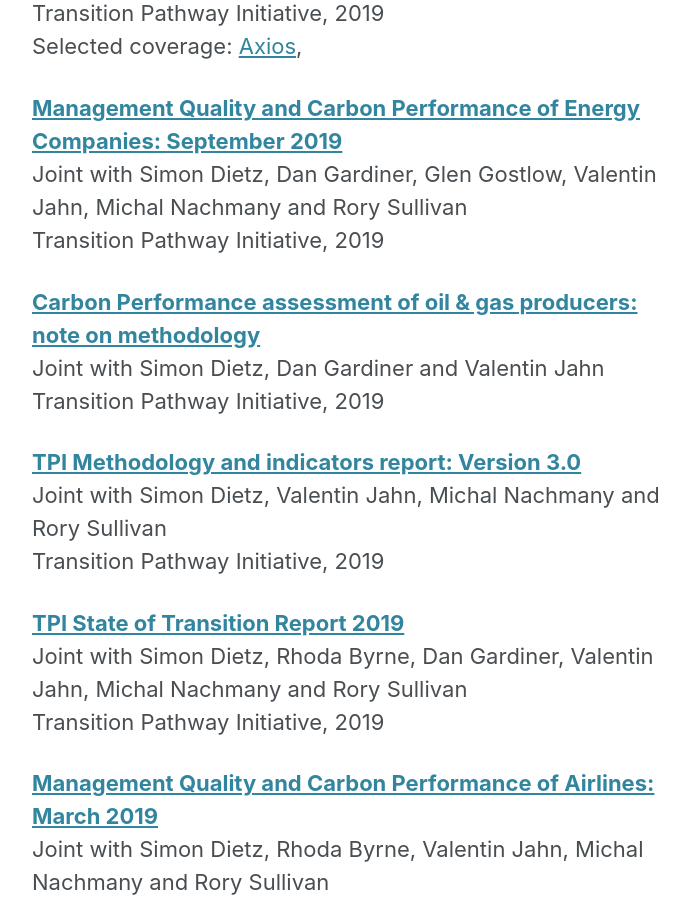
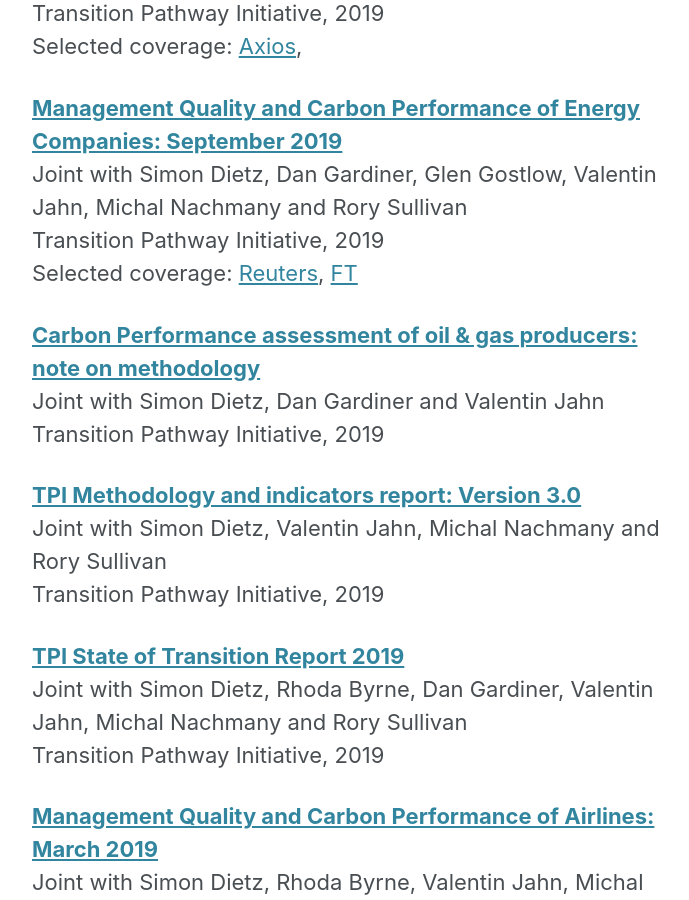
Before and after one commit to JolienNoels/joliennoels.github.io, a Jekyll site: the page built from _pages/research.md, in a window 1280 px wide and 900 px high, scrolled down 390 px. Shown: the whole window, without its empty margins (290-979 px from the left). Built offline with Jekyll 4.4.1, drawn with Linux system fonts in a browser that asks for light colours; cached includes are drawn as plain includes; nearby versions of some CDN libraries.

Commit message:
Update research.md

```diff
--- a/_pages/research.md
+++ b/_pages/research.md
@@ -14,6 +14,7 @@
 **[Management Quality and Carbon Performance of Energy Companies: September 2019](http://www.lse.ac.uk/GranthamInstitute/tpi/wp-content/uploads/2019/09/Management-quality-and-carbon-performance-of-energy-sectors-final-180919.pdf)**
   Joint with Simon Dietz, Dan Gardiner, Glen Gostlow, Valentin Jahn, Michal Nachmany and Rory Sullivan
   Transition Pathway Initiative, 2019
+  Selected coverage: [Reuters](https://uk.reuters.com/article/uk-climate-change-summit-investors/investors-turn-heat-on-big-oil-ahead-of-u-n-climate-summit-idUKKBN1W22SL), [FT](https://www.ft.com/content/2c44d5d2-e9b7-11e9-a240-3b065ef5fc55)
 
 **[Carbon Performance assessment of oil & gas producers: note on methodology](http://www.lse.ac.uk/GranthamInstitute/tpi/wp-content/uploads/2019/09/Methodology-note-for-Oil-and-Gas.pdf)**
   Joint with Simon Dietz, Dan Gardiner and Valentin Jahn
```
